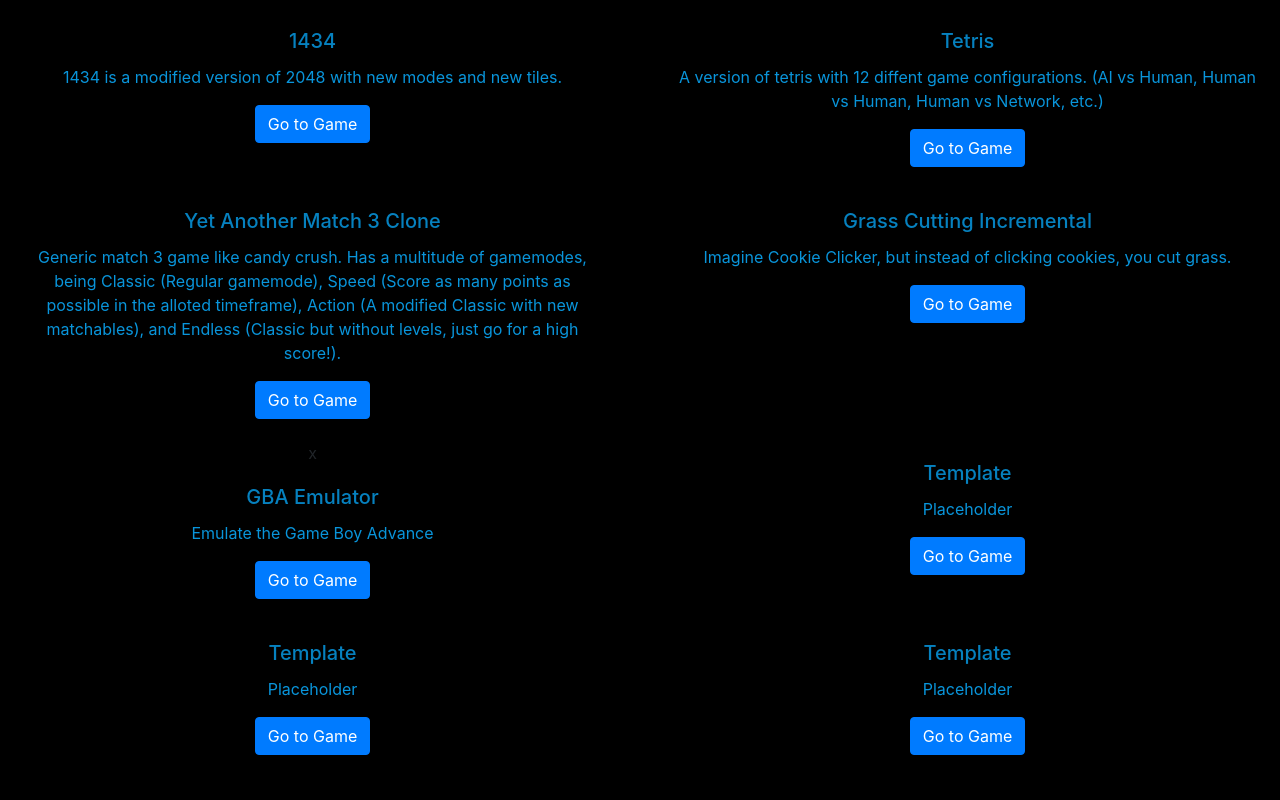
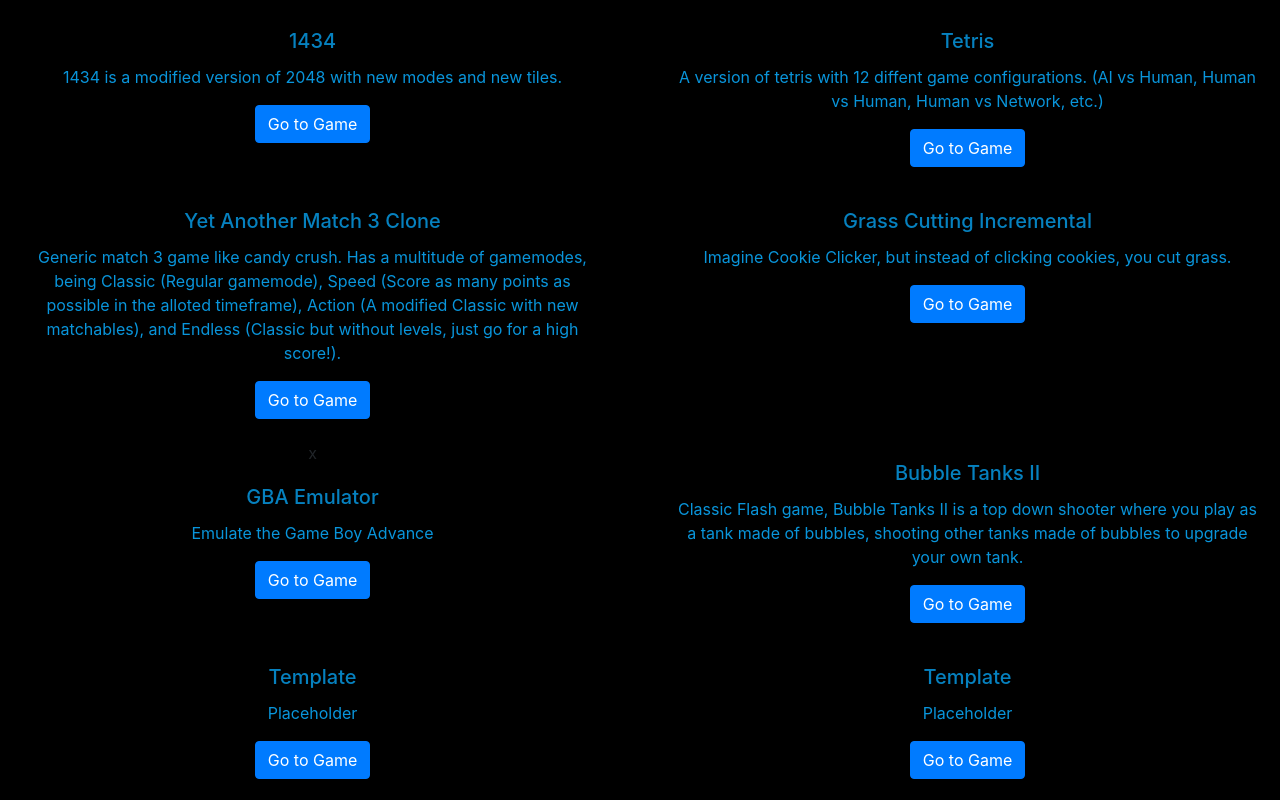
Before and after one commit to angusmcfiffle/angusmcfiffle.github.io, a plain HTML site: page index.html in a window 1280 px wide. Shown: the part 1254-2054 px from the top of the page. Before the commit the page ends 2030 px from the top, so only its background shows below. Drawn offline with nearby package versions, Linux system fonts and the light colour scheme.

Commit message:
bubble tanks 2
now visible

```diff
--- a/index.html
+++ b/index.html
@@ -185,9 +185,9 @@
                 <div class="col-sm-6 text-center">
                     <div class="card">
                         <div class="card-body">
-                            <h5 class="card-title">Template</h5>
-                            <p class="card-text">Placeholder</p>
-                            <a href="#" class="btn btn-primary">Go to Game</a>
+                            <h5 class="card-title">Bubble Tanks II</h5>
+                            <p class="card-text">Classic Flash game, Bubble Tanks II is a top down shooter where you play as a tank made of bubbles, shooting other tanks made of bubbles to upgrade your own tank.</p>
+                            <a href="https://angusmcfiffle.github.io/games/ruffle/index.html" class="btn btn-primary">Go to Game</a>
                         </div>
                     </div>
                 </div>
```
